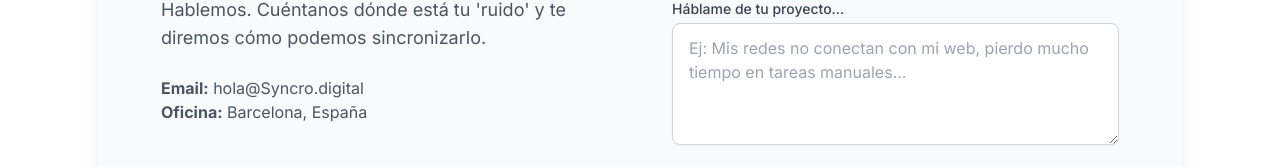
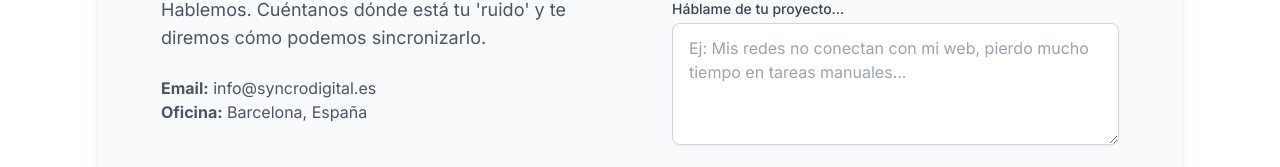
Before and after one commit to infosyncrodigital-cyber/syncro-web, a Vue app: page / in a window 1280 px wide. Shown: the part 2906-3073 px from the top of the page. Built offline with nearby package versions, Linux system fonts and the light colour scheme.

Commit message:
Corregir URL api produccion

```diff
--- a/src/components/Contact.vue
+++ b/src/components/Contact.vue
@@ -17,7 +17,7 @@ const handleSubmit = async () => {
 
   try {
     // Enviamos los datos a TU backend que tienes corriendo en la otra terminal
-    const response = await fetch('http://localhost:3000/api/enviar', {
+    const response = await fetch('https://syncrodigital.es/api/enviar', {
       method: 'POST',
       headers: {
         'Content-Type': 'application/json',
@@ -65,7 +65,7 @@ const handleSubmit = async () => {
                           Hablemos. Cuéntanos dónde está tu 'ruido' y te diremos cómo podemos sincronizarlo.
                       </p>
                       <p class="text-gray-600 mt-4">
-                          <strong>Email:</strong> hola@Syncro.digital<br>
+                          <strong>Email:</strong> info@syncrodigital.es<br>
                           <strong>Oficina:</strong> Barcelona, España
                       </p>
                   </div>
```
